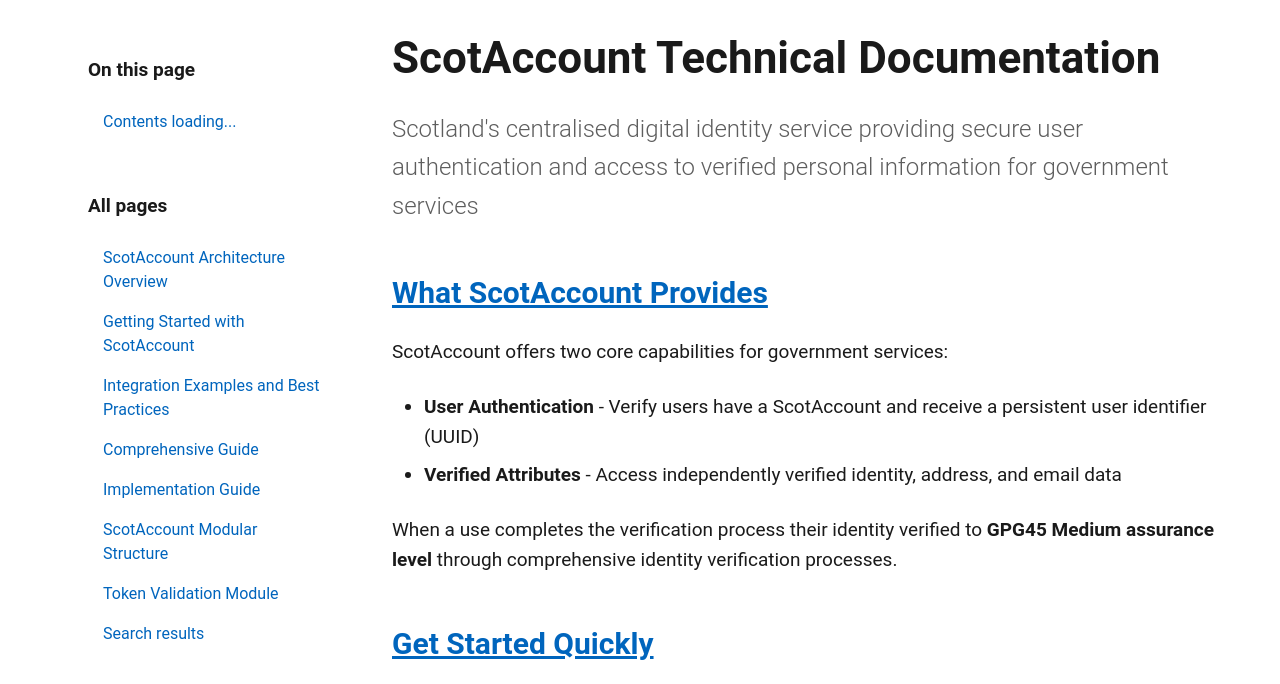
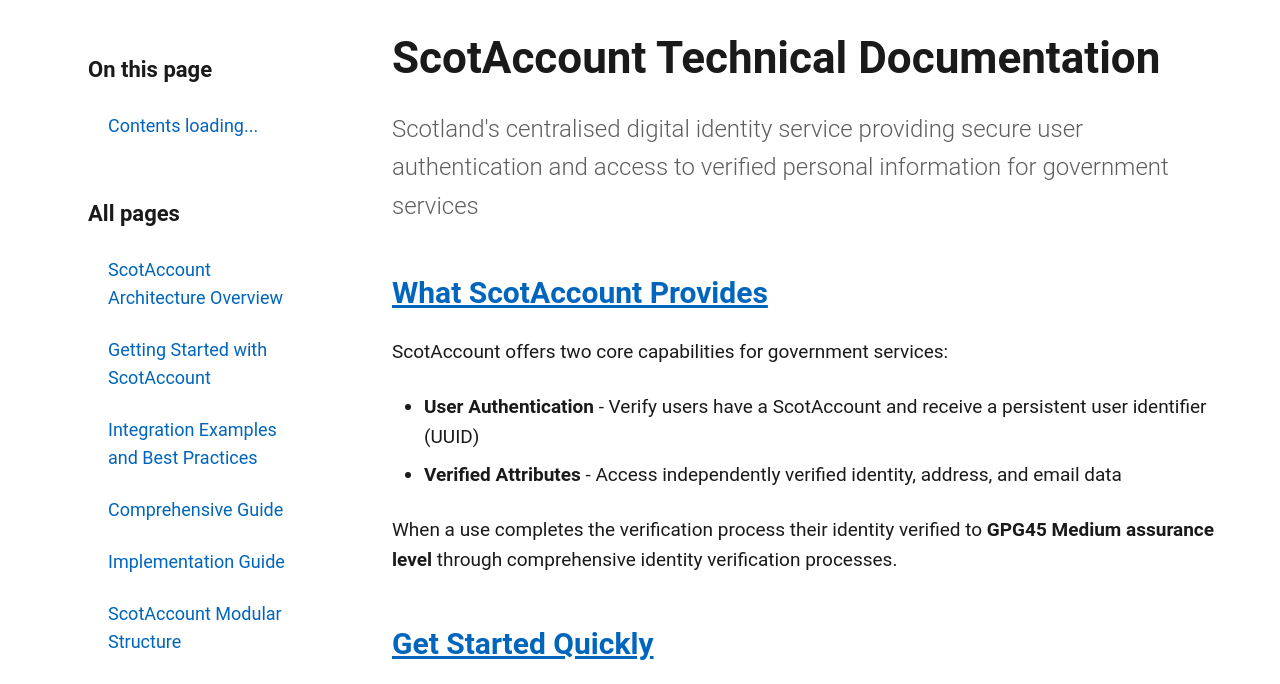
Before and after one commit to AIAppliedUK/ScotAccount-TechDocs, an Eleventy site: page src/index.md in a window 1280 px wide. Shown: the part 115-799 px from the top of the page. Built offline with nearby package versions, Linux system fonts and the light colour scheme; Eleventy itself is replaced by a stand-in of ours; files that its build step writes are made by us from their sources; what markdown-it-table-of-contents would draw is missing.

Commit message:
Updated menu font

```diff
--- a/src/css/main.css
+++ b/src/css/main.css
@@ -391,7 +391,7 @@ body {
 }
 
 .sidebar__title {
-  font-size: 19px;
+  font-size: 22px;
   font-weight: 700;
   margin: 0 0 var(--spacing-sm) 0;
   color: var(--sg-text-primary);
@@ -406,20 +406,20 @@ body {
 }
 
 .sidebar__nav-item {
-  margin: 0;
+  margin: 0 0 4px 0;
 }
 
 .sidebar__nav-link {
   display: block;
-  padding: 0.5rem 0;
+  padding: 0.625rem 0.75rem;
   color: var(--sg-blue);
   text-decoration: none;
-  font-size: 16px;
+  font-size: 18px;
   font-weight: 400;
   font-family: var(--font-family-primary);
-  line-height: 24px;
-  border-left: 3px solid transparent;
-  padding-left: 0.75rem;
+  line-height: 28px;
+  border-left: 4px solid transparent;
+  padding-left: 1rem;
   transition: all 0.2s;
 }
 
@@ -427,7 +427,7 @@ body {
   color: var(--sg-blue-hover);
   border-left-color: var(--sg-blue);
   background-color: var(--sg-background-light);
-  text-decoration: underline;
+  text-decoration: none;
 }
 
 .sidebar__nav-link:focus {
@@ -439,7 +439,7 @@ body {
 
 .sidebar__nav-link--active {
   color: var(--sg-text-primary);
-  font-weight: 700;
+  font-weight: 600;
   border-left-color: var(--sg-blue);
   background-color: var(--sg-background-light);
 }
```
